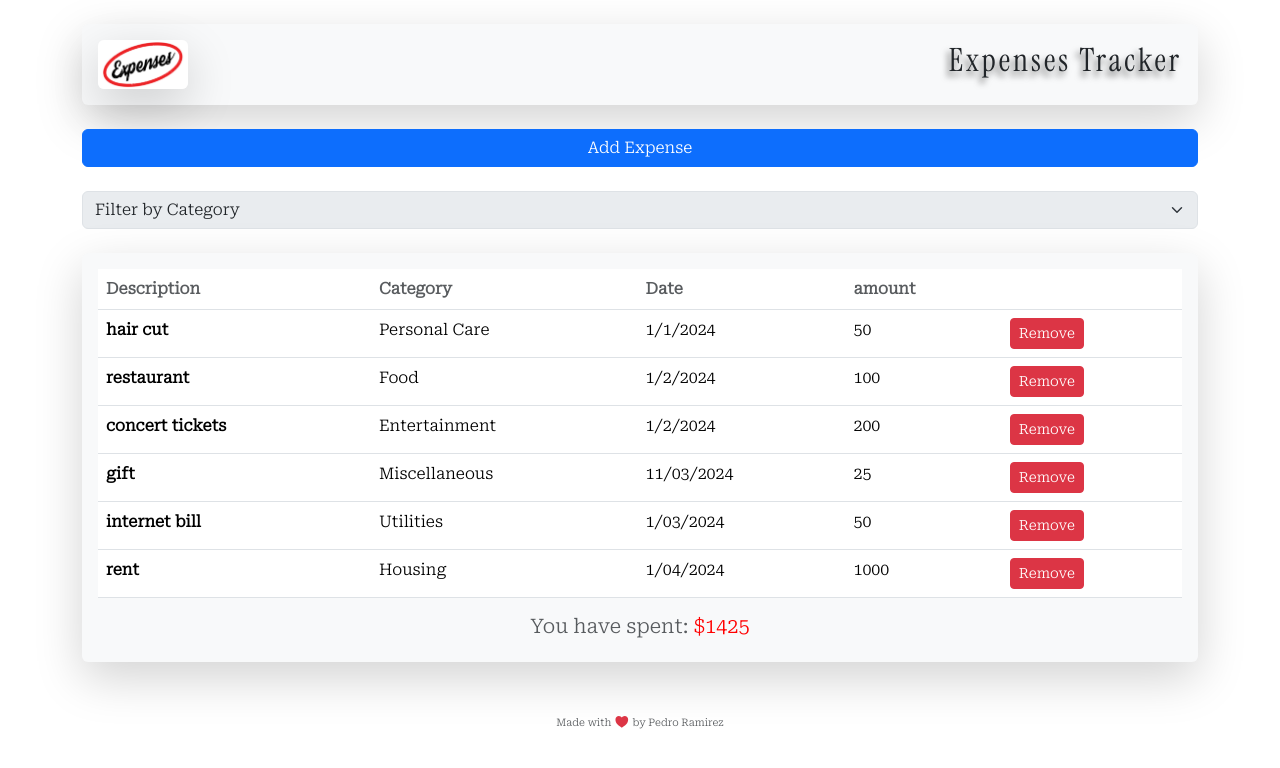
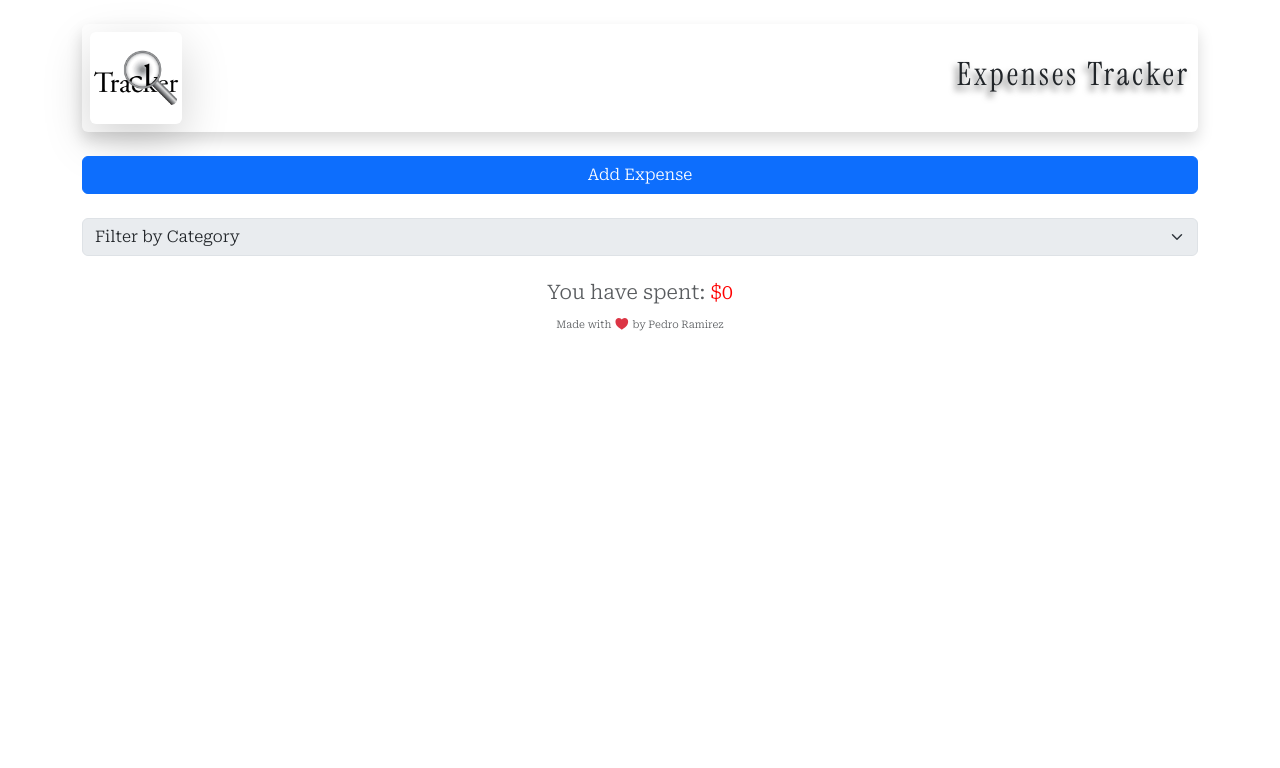
Before and after one commit to pramirez2328/expenses-tracker, a React (Vite) app: page / in a window 1280 px wide. Shown: the top 768 px of the page. Built offline with nearby package versions, Linux system fonts and the light colour scheme.

Commit message:
fix bugs

```diff
--- a/src/App.tsx
+++ b/src/App.tsx
@@ -5,7 +5,6 @@ import ListExpenses from './components/ListExpenses/ListExpenses';
 import Header from './components/Header/Header';
 import Footer from './components/Footer/Footer';
 import 'bootstrap/dist/css/bootstrap.min.css';
-import { existingExpenses } from './util/getExistingExpenses';
 import './App.css';
 
 interface FormValues {
@@ -19,13 +18,13 @@ interface FormValues {
 function App() {
   const [expenses, setExpenses] = useState<FormValues[]>([]);
   const [totals, setTotals] = useState<number>(0);
+  const [category, setCategory] = useState<string>('');
+  const [filter, setFilter] = useState<string>('');
 
   useEffect(() => {
     const storedExpenses = localStorage.getItem('expenses');
     if (storedExpenses) {
       setExpenses(JSON.parse(storedExpenses));
-    } else {
-      setExpenses(existingExpenses);
     }
   }, []);
 
@@ -37,31 +36,56 @@ function App() {
 
   const handleOnSubmit = (values: FormValues) => {
     const date = values.date.split('-');
-    const newExpense = [...expenses, { ...values, date: `${date[1]}/${date[2]}/${date[0]}`, id: expenses.length + 1 }];
-    setExpenses(newExpense);
-    localStorage.setItem('expenses', JSON.stringify(newExpense));
-  };
-
-  const handleRemoveExpense = (id: number) => {
-    const newExpenses = expenses.filter((expense) => expense.id !== id);
-    setExpenses(newExpenses);
-    localStorage.setItem('expenses', JSON.stringify(newExpenses));
+    const newExpense = { ...values, date: `${date[1]}/${date[2]}/${date[0]}`, id: Date.now() };
+    const storedExpenses = localStorage.getItem('expenses');
+    if (storedExpenses) {
+      setExpenses([...JSON.parse(storedExpenses), newExpense]);
+      localStorage.setItem('expenses', JSON.stringify([...JSON.parse(storedExpenses), newExpense]));
+    } else {
+      setExpenses([newExpense]);
+      localStorage.setItem('expenses', JSON.stringify([newExpense]));
+    }
+    setFilter('Filter by Category');
+    setCategory('');
   };
 
   const handleFilterExpenses = (event: { target: { value: string } }) => {
+    setFilter(event.target.value);
+    const storedExpenses = localStorage.getItem('expenses');
     if (event.target.value === 'Filter by Category') {
-      const storedExpenses = localStorage.getItem('expenses');
+      setCategory('');
       if (storedExpenses) {
         setExpenses(JSON.parse(storedExpenses));
-      } else {
-        setExpenses(existingExpenses);
       }
     } else {
-      const filterExpenses = expenses.filter((expense) => expense.category === event.target.value);
+      setCategory(event.target.value);
+      if (!storedExpenses) {
+        return;
+      }
+      const parsedExpenses = JSON.parse(storedExpenses);
+      const filterExpenses = parsedExpenses.filter(
+        (expense: { category: string }) => expense.category === event.target.value
+      );
       setExpenses(filterExpenses);
     }
   };
 
+  const handleRemoveExpense = (id: number, category: string) => {
+    const storedExpenses = localStorage.getItem('expenses');
+    if (!storedExpenses) {
+      return;
+    }
+    const parsedExpenses = JSON.parse(storedExpenses);
+    const newExpenses = parsedExpenses.filter((expense: { id: number }) => expense.id !== id);
+    localStorage.setItem('expenses', JSON.stringify(newExpenses));
+    const newExpensesByCategory = newExpenses.filter((expense: { category: string }) => expense.category === category);
+
+    setExpenses(newExpensesByCategory);
+    setCategory(category);
+    setFilter(category);
+  };
+
+  console.log('%c expenses --->', 'color:#1dad9b', expenses);
   return (
     <div className='container p-4'>
       <div className='row'>
@@ -71,11 +95,11 @@ function App() {
         <CollectExpenses handleOnSubmit={handleOnSubmit} />
       </div>
       <div className='row'>
-        <FilterExpenses handleFilterExpenses={handleFilterExpenses} />
+        <FilterExpenses handleFilterExpenses={handleFilterExpenses} filter={filter} />
       </div>
 
       <div className='row '>
-        <ListExpenses expenses={expenses} handleRemove={handleRemoveExpense} total={totals} />
+        <ListExpenses expenses={expenses} handleRemove={handleRemoveExpense} total={totals} category={category} />
       </div>
       <div className='row'>
         <Footer />
--- a/src/components/filterExpenses/FilterExpenses.tsx
+++ b/src/components/filterExpenses/FilterExpenses.tsx
@@ -4,9 +4,10 @@ import './FilterExpenses.css';
 
 interface FilterExpensesProps extends SelectHTMLAttributes<HTMLSelectElement> {
   handleFilterExpenses: (event: ChangeEvent<HTMLSelectElement>) => void;
+  filter: string;
 }
 
-function FilterExpenses({ handleFilterExpenses }: FilterExpensesProps) {
+function FilterExpenses({ handleFilterExpenses, filter }: FilterExpensesProps) {
   return (
     <div className='mt-4 mb-4 p-0'>
       <select
@@ -14,6 +15,7 @@ function FilterExpenses({ handleFilterExpenses }: FilterExpensesProps) {
         onChange={handleFilterExpenses}
         className='form-select bg-body-secondary'
         aria-label='Default select example'
+        value={filter}
       >
         <option defaultValue=''>Filter by Category</option>
         {categories.map((category) => (
--- a/src/components/header/Header.tsx
+++ b/src/components/header/Header.tsx
@@ -2,7 +2,7 @@ import logo from '../../assets/logo.png';
 import './Header.css';
 function Header() {
   return (
-    <div className='d-flex flex-row justify-content-between align-items-center col-12 shadow-lg p-3 mb-4 bg-body-tertiary rounded'>
+    <div className='d-flex flex-row justify-content-between align-items-center shadow p-2 mb-4 bg-body rounded'>
       <div className='col-3 col-md-2 col-xl-1'>
         <img src={logo} alt='Logo' className='w-100 shadow-lg rounded' />
       </div>
--- /dev/null
+++ b/src/components/listExpenses/CardExpense.tsx
@@ -0,0 +1,69 @@
+interface Expense {
+  id: number;
+  description: string;
+  category: string;
+  date: string;
+  amount: number;
+}
+
+function CardExpense({
+  expenses,
+  handleRemove,
+  total,
+  category,
+}: {
+  expenses: Expense[];
+  handleRemove: (id: number, category: string) => void;
+  total: number;
+  category: string;
+}) {
+  console.log(total);
+  return (
+    <>
+      <div className='text-center'>
+        <h5 className='text-muted'>
+          You have spent: <span className='total'>${total}</span> {category && `on ${category.toLowerCase()}`}
+        </h5>
+      </div>
+      <div className='m-0 p-0 col-12 d-flex flex-wrap justify-content-between'>
+        {expenses.map((e) => {
+          return (
+            <div key={e.id} className='col-12 col-sm-6 col-md-4 col-lg-3 p-1'>
+              <div className='card shadow bg-body rounded'>
+                <div className='card-body d-flex flex-wrap'>
+                  <div className='col-6 mb-3'>
+                    <h6 className='card-title text-muted m-0'>Description</h6>
+                    <p className='card-text fw-bold'>{e.description}</p>
+                  </div>
+                  <div className='col-6'>
+                    <h6 className='card-title text-muted m-0 text-end'>Amount</h6>
+                    <p className='card-text text-end fw-bold'>${e.amount}</p>
+                  </div>
+
+                  <div className='col-6'>
+                    <h6 className='card-title text-muted m-0 '>Category</h6>
+                    <p className='card-text fw-bold'>{e.category}</p>
+                  </div>
+                  <div className='col-6'>
+                    <h6 className='card-title text-muted m-0 text-end'>Date</h6>
+                    <p className='fw-bold text-end'>{e.date}</p>
+                  </div>
+
+                  <button
+                    onClick={() => handleRemove(e.id, e.category)}
+                    type='button'
+                    className='btn btn-danger btn-sm button col-12 mt-3'
+                  >
+                    Remove
+                  </button>
+                </div>
+              </div>
+            </div>
+          );
+        })}
+      </div>
+    </>
+  );
+}
+
+export default CardExpense;
--- a/src/components/listExpenses/ListExpenses.css
+++ b/src/components/listExpenses/ListExpenses.css
@@ -1,3 +1,7 @@
 .total {
   color: red !important;
 }
+
+.button {
+  font-size: 0.7em !important;
+}
--- a/src/components/listExpenses/ListExpenses.tsx
+++ b/src/components/listExpenses/ListExpenses.tsx
@@ -1,4 +1,6 @@
 import './ListExpenses.css';
+import CardExpense from './CardExpense';
+
 interface Expense {
   id: number;
   description: string;
@@ -11,57 +13,17 @@ function ListExpenses({
   expenses,
   handleRemove,
   total,
+  category,
 }: {
   expenses: Expense[];
-  handleRemove: (id: number) => void;
+  handleRemove: (id: number, category: string) => void;
   total: number;
+  category: string;
 }) {
   return (
-    <div className='table-responsive shadow-lg p-3 mb-5 bg-body-tertiary rounded'>
-      <table className='table '>
-        <thead>
-          <tr>
-            <th scope='col' className='text-muted'>
-              Description
-            </th>
-            <th scope='col' className='text-muted'>
-              Category
-            </th>
-            <th scope='col' className='text-muted'>
-              Date
-            </th>
-            <th scope='col' className='text-muted'>
-              amount
-            </th>
-            <th scope='col' className='text-muted'>
-              {''}
-            </th>
-          </tr>
-        </thead>
-        <tbody>
-          {expenses.map((expense) => {
-            return (
-              <tr key={expense.id}>
-                <th scope='row'>{expense.description}</th>
-                <td>{expense.category}</td>
-                <td> {expense.date}</td>
-                <td>{expense.amount}</td>
-                <td>
-                  <button onClick={() => handleRemove(expense.id)} type='button' className='btn btn-danger btn-sm'>
-                    Remove
-                  </button>
-                </td>
-              </tr>
-            );
-          })}
-        </tbody>
-      </table>
-      <div className='text-center'>
-        <h5 className='text-muted'>
-          You have spent: <span className='total'>${total}</span>
-        </h5>
-      </div>
-    </div>
+    <>
+      <CardExpense expenses={expenses} handleRemove={handleRemove} category={category} total={total} />
+    </>
   );
 }
 
```
Also changed, not shown: src/assets/logo.png.
